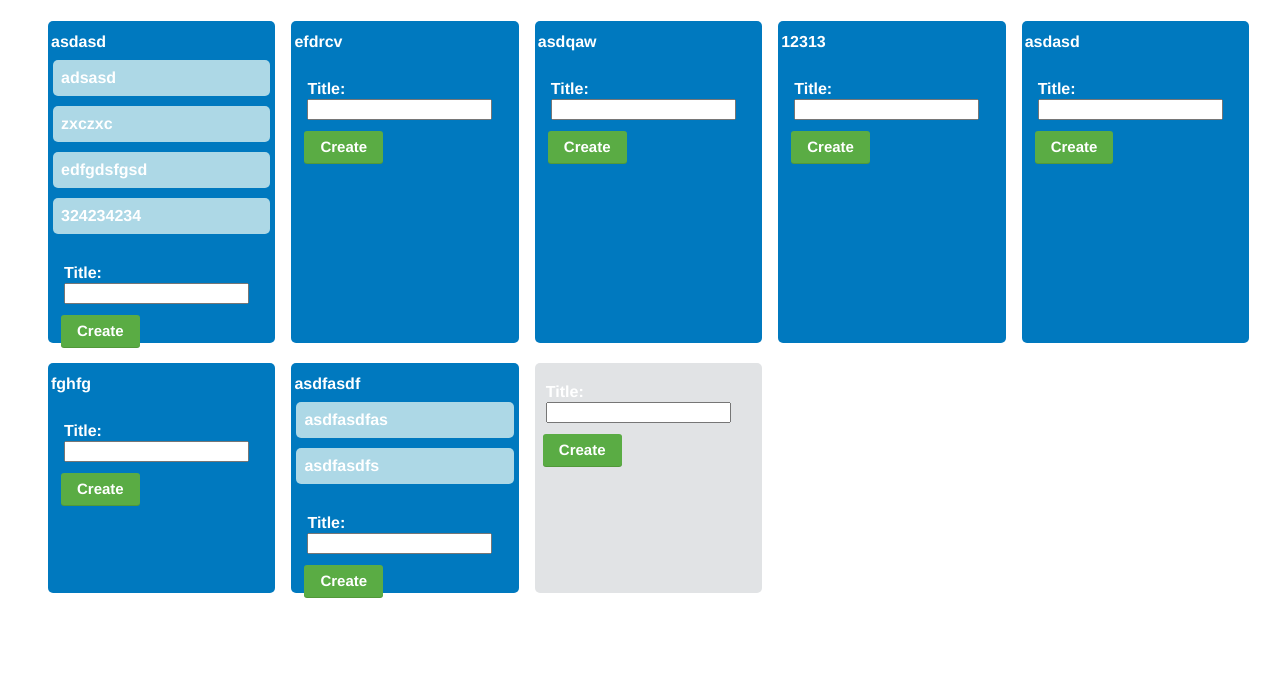
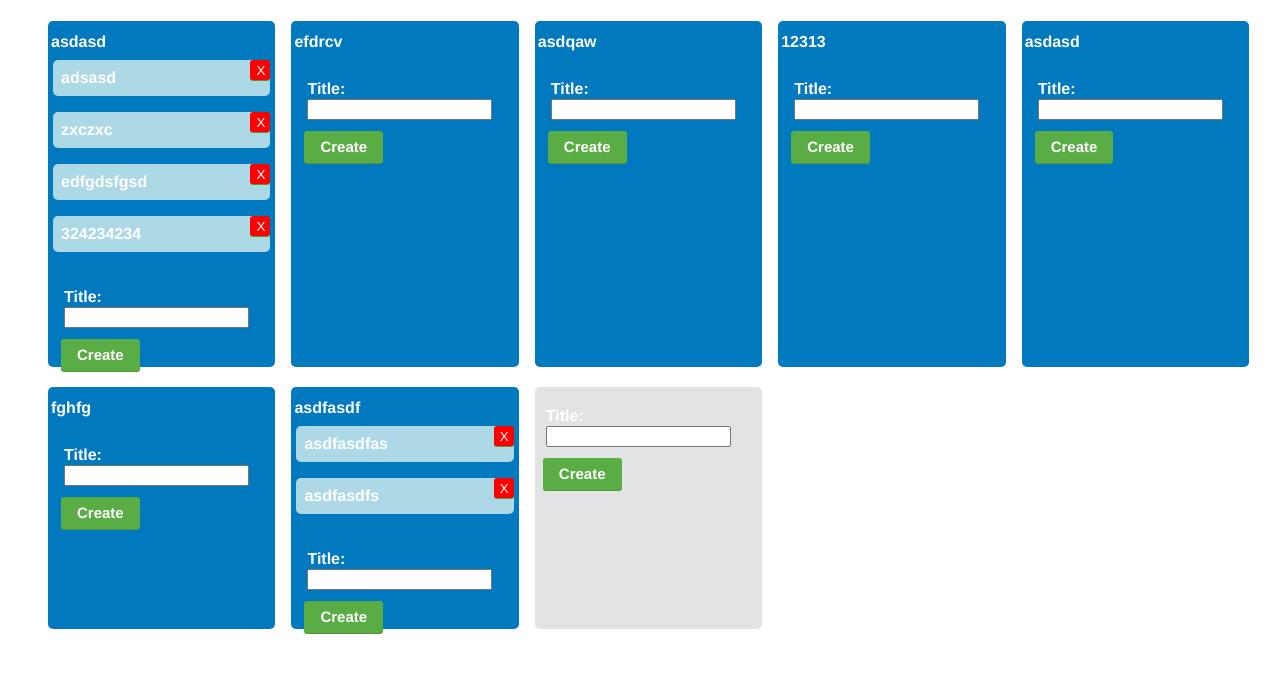
Before and after one commit to SavaStevanovic/MessageBoard, a Django app: page /messages/1/ in a window 1280 px wide. Shown: the top 673 px of the page. Run offline with Django 3.2, Linux system fonts and the light colour scheme; data comes from the database, SQL or seed files in the repository; both versions use the stored data as it was after the commit.

Commit message:
Updated css and added delete to card_list

```diff
--- a/MessageBoard/MessageBoard/board_messages/static/board_messages/css/style.css
+++ b/MessageBoard/MessageBoard/board_messages/static/board_messages/css/style.css
@@ -13,8 +13,7 @@ width: auto;
 line-height: 20px;
 }
 
-.container .oldsub
-{
+.container .oldsub{
 padding-left : 0;
 height:300px;
 list-style:none;
@@ -35,8 +34,7 @@ border-bottom-left-radius: 5px;
 background-color: rgb(0, 121, 191);
 }
 
-.container .old
-{
+.container .old{
 padding-left : 0;
 list-style:none;
 padding-left:0;
@@ -57,14 +55,15 @@ border-bottom-left-radius: 5px;
 background-color: rgb(0, 121, 191);
 }
 
-a, form
-{
+.aform{
+overflow-wrap: normal;
+overflow-wrap: break-word;
 list-style:none;
 font-weight:700;
 font-size:16px;
 font-family: "Helvetica Neue",Arial,Helvetica,sans-serif;
 display: inline-block;
-width:100%;
+width:auto !important;
 height:70px;
 background-size: cover;
 background-position: center center;
@@ -76,8 +75,8 @@ position: relative;
 text-decoration: none;
 }
 
-.container .new
-{
+.container .new {
+overflow-wrap: break-word;
 list-style:none;
 list-style-type: none;
 float: left;
@@ -96,8 +95,8 @@ border-bottom-left-radius: 5px;
 background-color: #E1E3E5;
 }
 
-.card_link
-{
+.card_link{
+overflow-wrap: break-word;
 list-style:none;
 font-weight:700;
 font-size:16px;
@@ -143,6 +142,7 @@ font-family: "Helvetica Neue",Arial,Helvetica,sans-serif;
 }
 
 .cards{
+overflow-wrap: break-word;
 list-style-type: none;
 width:100%;
 padding: 0px 8px 0px 0px;
@@ -164,8 +164,7 @@ ul{
     list-style-type: none;
 }
 
-p
-{
+p{
 margin: 8px 4px 0 0;
 font-weight:700;
 font-size:16px;
@@ -176,8 +175,7 @@ padding: 3px 3px 3px 3px;
 position: relative;
 }
 
-h2
-{
+h2{
 list-style:none;
 font-weight:700;
 font-size:20px;
@@ -192,3 +190,24 @@ padding: 3px 3px 3px 3px;
 position: relative;
 text-decoration: none;
 }
+
+.delete{
+width:20px;
+height:20px;
+position: absolute;
+right: 0;
+top: 0;
+-moz-border-radius-topright: 3px;
+-moz-border-radius-bottomright: 3px;
+-moz-border-radius-topleft: 3px;
+-moz-border-radius-bottomleft: 3px;
+border-top-right-radius: 3px;
+border-bottom-right-radius: 3px;
+border-top-left-radius: 3px;
+border-bottom-left-radius: 3px;
+background-color: red;
+border: none;
+color: white;
+cursor: pointer;
+box-shadow: 0 1px 0 #519839;
+}
--- a/MessageBoard/MessageBoard/board_messages/templates/board_messages/card.html
+++ b/MessageBoard/MessageBoard/board_messages/templates/board_messages/card.html
@@ -4,7 +4,7 @@
 <div class="oldsub">
 <h2>{{ card.name }}</h2>
 <p>in list {{ list.name }}</p>
-<form action={% url 'board_messages:edit_card' board_id=board_id list_id=list_id pk=card.id %} method="post">
+<form class="aform" action={% url 'board_messages:edit_card' board_id=board_id list_id=list_id pk=card.id %} method="post">
 	{% csrf_token %}
 	{{ form.as_p }}
 	<input class="button" type="submit" value="Update" />
--- a/MessageBoard/MessageBoard/board_messages/templates/board_messages/detail.html
+++ b/MessageBoard/MessageBoard/board_messages/templates/board_messages/detail.html
@@ -9,7 +9,7 @@
     </li>
 {% endfor %}
 <li class="new">
-<form action="/messages/{{ board_id }}/add_list/" method="POST">
+<form class="aform" action="/messages/{{ board_id }}/add_list/" method="POST">
     {% csrf_token %}
 	{{ form.as_p }}
 	<input class="button" type="submit" value="Create" />
--- a/MessageBoard/MessageBoard/board_messages/templates/board_messages/index.html
+++ b/MessageBoard/MessageBoard/board_messages/templates/board_messages/index.html
@@ -4,10 +4,10 @@
 
 <ul class="container">
 {% for board in latest_boards_list %}
-    <li class="old"><a href="/messages/{{ board.id }}">{{ board.name }}</a></li>
+    <li class="old"><a class="aform" href="/messages/{{ board.id }}">{{ board.name }}</a></li>
 {% endfor %}
 <li class="new">
-<form  action="/messages/add_board/" method="POST">
+<form class="aform" action="/messages/add_board/" method="POST">
     {% csrf_token %}
 	{{ form.as_p }}
 	<input class="button" type="submit" value="Create" />
--- a/MessageBoard/MessageBoard/board_messages/templates/board_messages/list_card.html
+++ b/MessageBoard/MessageBoard/board_messages/templates/board_messages/list_card.html
@@ -1,10 +1,16 @@
 <ul>
 {% for card in latest_card_list %}
 	{% if card and card.list_id is list_id %}
- 	  	 <li class="cards"><a class="card_link" href={% url 'board_messages:edit_card' board_id list_id card.id %} >{{ card.name }}</a></li>
+ 	  	 <li class="cards">
+ 	  	 <a class="card_link" href={% url 'board_messages:edit_card' board_id list_id card.id %} >{{ card.name }}</a>
+ 	  	 <form  action={% url 'board_messages:delete_card' board_id=board_id list_id=list_id pk=card.id %} method="POST">
+ 	  		 {% csrf_token %}
+			<input class="delete" type="submit" value="X" />
+	     </form>
+ 	  	 </li>
  	{% endif %}
 {% endfor %}
-<form action="/messages/{{ board_id }}/list/{{ list_id }}/add_card/" method="POST">
+<form class="aform" action="/messages/{{ board_id }}/list/{{ list_id }}/add_card/" method="POST">
     {% csrf_token %}
 	{{ card_form.as_p }}
 	<input class="button" type="submit" value="Create" />
```
Also changed, not shown: MessageBoard/MessageBoard/db.sqlite3.
